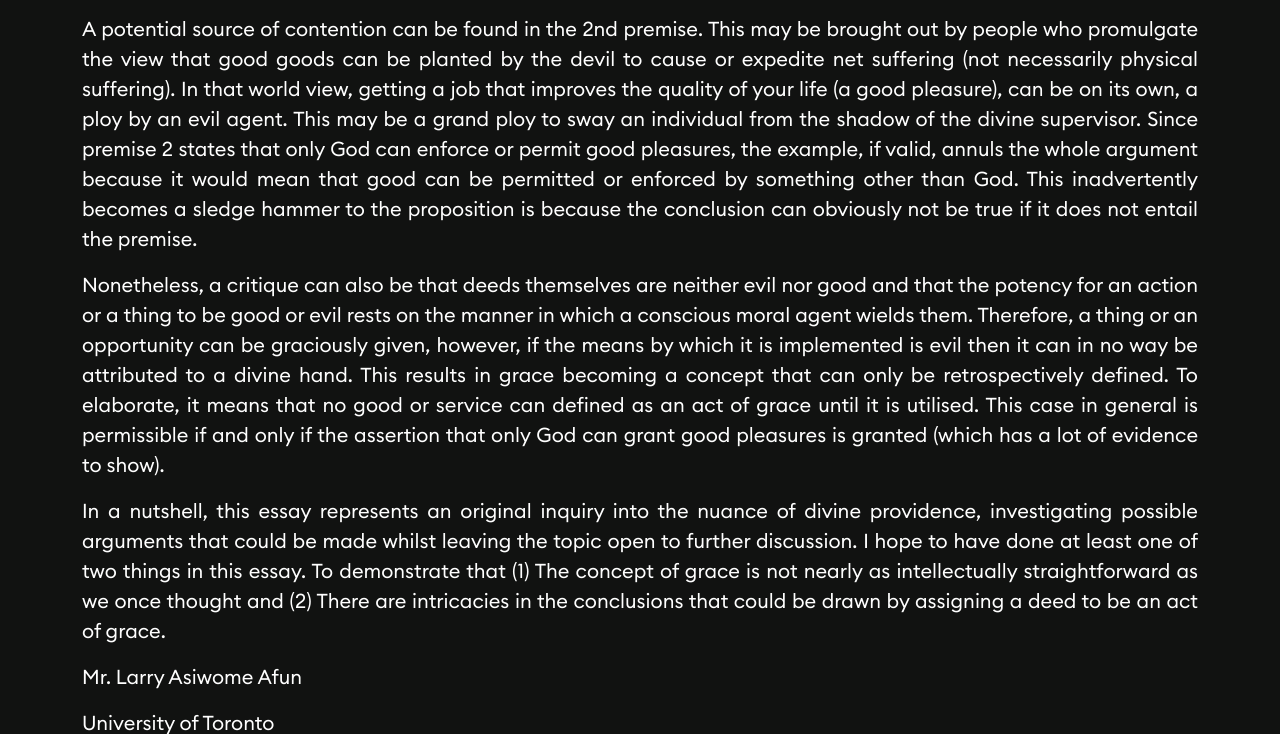
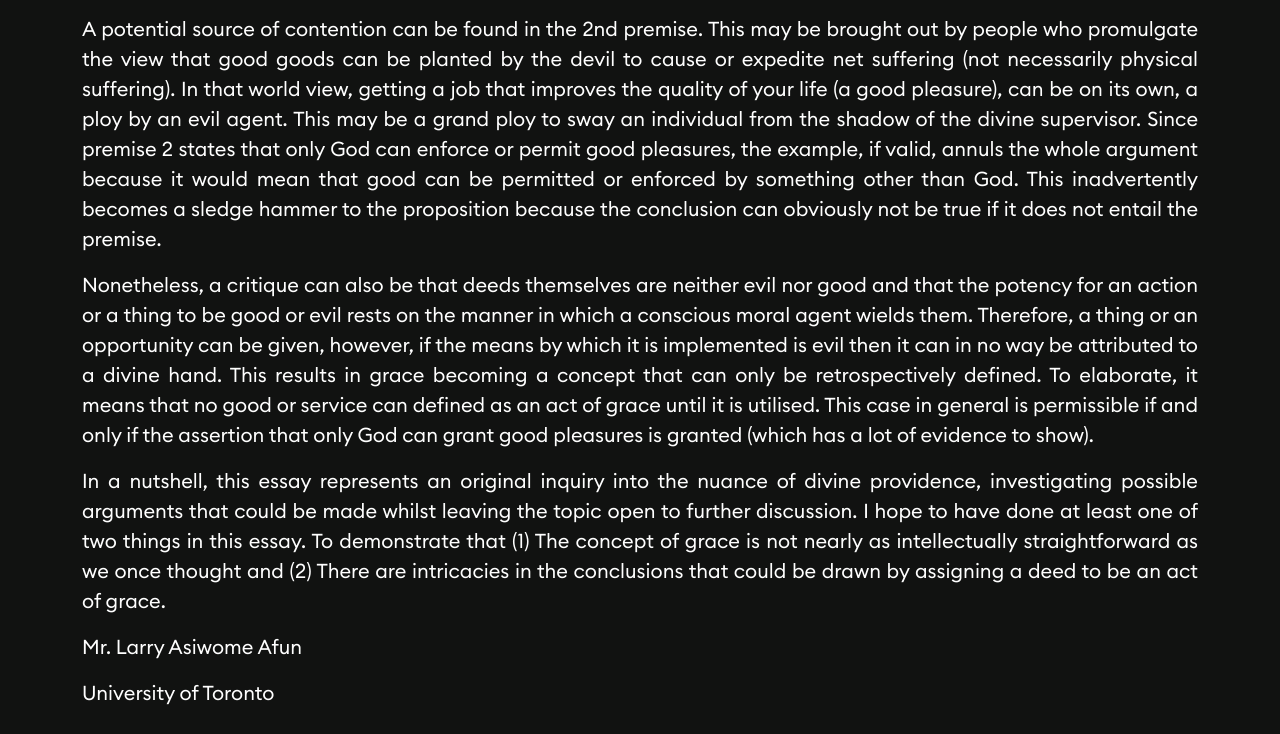
Before and after one commit to baabashinelle/theMemoire, a PHP site: page /grace.php in a window 1280 px wide. Shown: the part 2143-2877 px from the top of the page. Run offline with PHP 8.4, Linux system fonts and the light colour scheme.

Commit message:
edit  article on grace

```diff
--- a/grace.php
+++ b/grace.php
@@ -145,11 +145,11 @@ quality of your life (a good pleasure), can be on its own, a ploy by an evil age
 grand ploy to sway an individual from the shadow of the divine supervisor. Since premise 2 states
 that only God can enforce or permit good pleasures, the example, if valid, annuls the whole
 argument because it would mean that good can be permitted or enforced by something other than
-God. This inadvertently becomes a sledge hammer to the proposition is because the conclusion can
+God. This inadvertently becomes a sledge hammer to the proposition because the conclusion can
 obviously not be true if it does not entail the premise. </p>
 <p>Nonetheless, a critique can also be that deeds themselves are neither evil nor good and that the
 potency for an action or a thing to be good or evil rests on the manner in which a conscious moral
-agent wields them. Therefore, a thing or an opportunity can be graciously given, however, if the
+agent wields them. Therefore, a thing or an opportunity can be given, however, if the
 means by which it is implemented is evil then it can in no way be attributed to a divine hand. This
 results in grace becoming a concept that can only be retrospectively defined. To elaborate, it means
 that no good or service can defined as an act of grace until it is utilised. This case in general is
```
